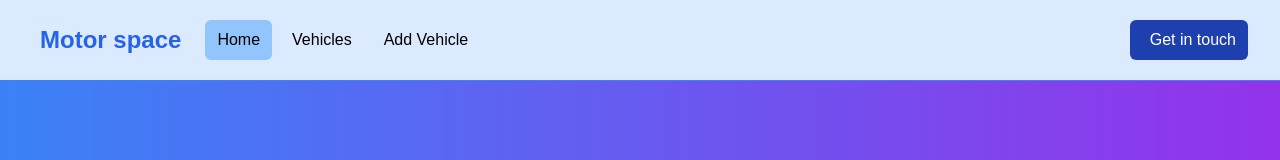
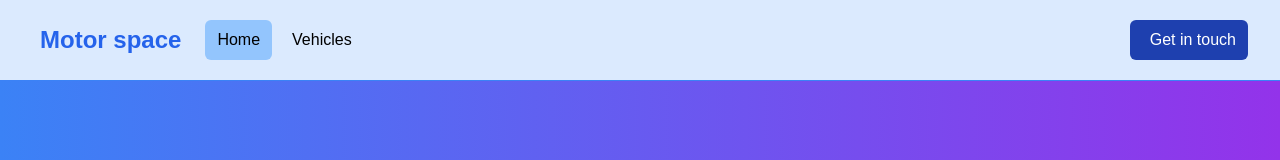
Before and after one commit to Avelimanuel/motorspacenextjs, a Next.js app: page / in a window 1280 px wide. Shown: the top 160 px of the page. Built offline with nearby package versions, Linux system fonts and the light colour scheme; no server answers; the database is empty.

Commit message:
login session to false

```diff
--- a/components/Navbar.jsx
+++ b/components/Navbar.jsx
@@ -5,7 +5,7 @@ import Link from "next/link";
 const Navbar = () => {
   const pathname = usePathname();
   const [isMobileMenuOpen, setIsMobileMenuOpen] = useState(false);
-  const [isLoggedIn,setIsLoggedIn] = useState(true)
+  const [isLoggedIn,setIsLoggedIn] = useState(false)
   return (
     <div>
       <nav className="bg-blue-100 border-b border-blue-500">
```
